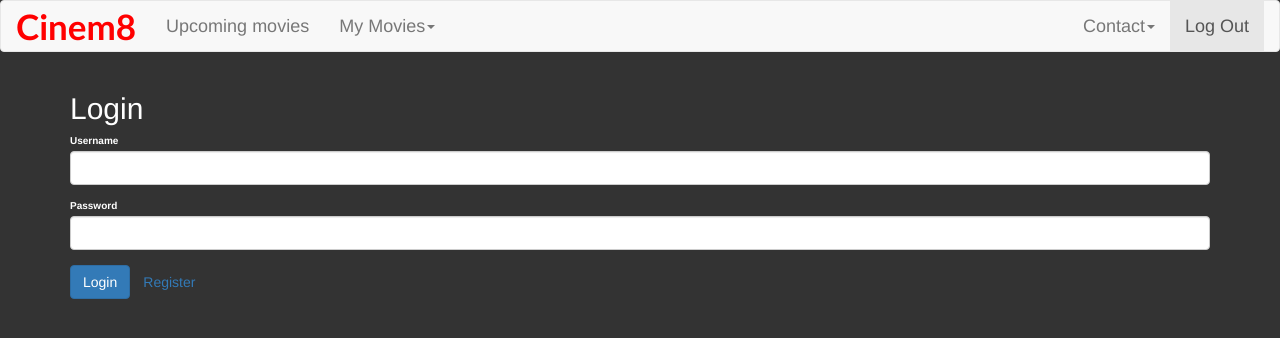
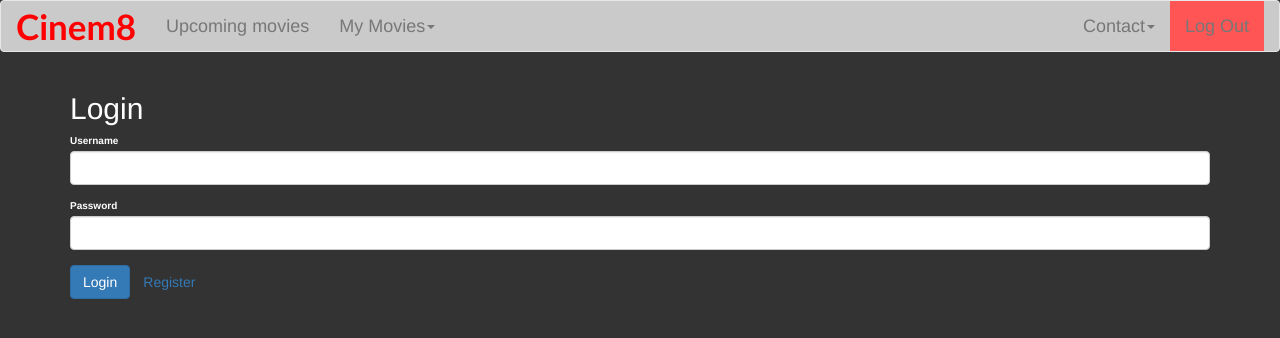
Before and after one commit to Dasch1810/T4SSProject, an Angular app: page /login in a window 1280 px wide. Shown: the top 338 px of the page. Built offline with nearby package versions, Linux system fonts and the light colour scheme; sample sign-in values are in the browser's storage; a web font is replaced by a local one.

Commit message:
Header rework, looks pretty AF

```diff
--- a/src/app/header/header/header.component.html
+++ b/src/app/header/header/header.component.html
@@ -9,8 +9,8 @@
                       </div>
                       <div class="navbar-collapse" [class.collapse]="collapsed" (window:resize)="collapsed = true">
                 <ul class="nav navbar-nav">
-                    <li routerLinkActive ="active"><a routerLink="upcoming-movies">Upcoming movies</a></li>
-                    <li routerLinkActive ="active" class="dropdown" appDropdown>
+                    <li routerLinkActive ="active-route"><a routerLink="upcoming-movies">Upcoming movies</a></li>
+                    <li routerLinkActive ="active-route" class="dropdown" appDropdown>
                             <a class="dropdown-toggle" role="button">My Movies<span class="caret"></span></a>
                             <ul class="dropdown-menu">
                                 <li><a routerLink="watchlist">Watchlist</a></li>
@@ -19,13 +19,13 @@
                             </ul>
                 </ul>
                 <ul class="nav navbar-nav navbar-right">
-                        <li routerLinkActive ="active" class="dropdown" appDropdown>
+                        <li routerLinkActive ="active-route" class="dropdown" appDropdown>
                         <a class="dropdown-toggle" role="button">Contact<span class="caret"></span></a>
                         <ul class="dropdown-menu">
                                 <li><a routerLink="contact-us">Contact us</a></li>
                                 <li><a routerLink="about">Who are we?</a></li>
                             </ul>
-                    <li routerLinkActive ="active"><a routerLink="login" (click)="logout()">Log Out</a></li>
+                    <li routerLinkActive ="active-route"><a routerLink="login" (click)="logout()">Log Out</a></li>
                 </ul>
             </div>
         </div>
--- a/src/app/header/header/header.component.scss
+++ b/src/app/header/header/header.component.scss
@@ -16,3 +16,9 @@ a{
 .navbar-nav {
   font-size: 18px;
 }
+.active-route{
+  background-color: rgb(255, 85, 85)
+}
+nav{
+  background-color: #cacaca;
+}
```
